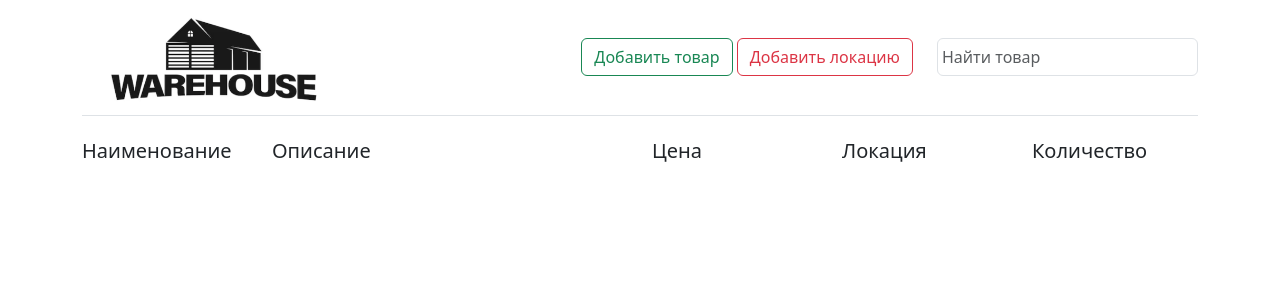
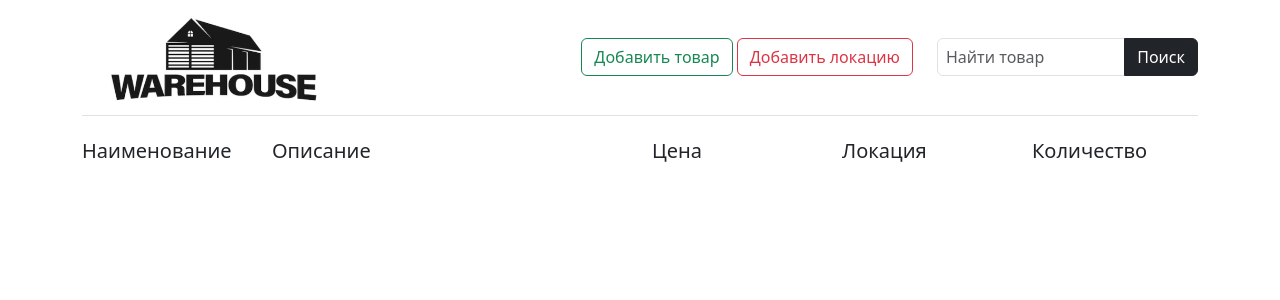
Before and after one commit to SrgMarkov/flask_warehouse, a Flask app: page / in a window 1280 px wide. Shown: the top 300 px of the page. Run offline with Flask 3, Linux system fonts and the light colour scheme; some libraries are stand-ins or nearby versions.

Commit message:
add search

```diff
--- a/main.py
+++ b/main.py
@@ -34,11 +34,12 @@ class Inventory(db.Model):
 
 
 def add_product(form_data):
-    name = form_data['name']
+    name = form_data['name'].lower()
     description = form_data['description']
     price = form_data['price']
     location = form_data['product_location']
     quantity = form_data['quantity']
+    #TODO Add serializer for price and quantity
 
     product = Products(name=name, description=description, price=price)
     try:
@@ -70,6 +71,8 @@ def add_location(form_data):
 
 @app.route('/', methods=['GET', 'POST'])
 def index():
+    inventory = Inventory.query.all()
+    locations = Locations.query.all()
     if request.method == 'POST':
         print(request.form)
         if 'name' in request.form:
@@ -78,8 +81,11 @@ def index():
         if 'location' in request.form:
             add_location(request.form)
             return redirect('/')
-    inventory = Inventory.query.all()
-    locations = Locations.query.all()
+        if 'search' in request.form:
+            search = request.form['search'].lower()
+            inventory = db.session.query(Inventory)\
+                .join(Products, Products.id == Inventory.product_id)\
+                .filter(Products.name.contains(search))
     return render_template('index.html', inventory=inventory, locations=locations)
 
 
--- a/templates/base.html
+++ b/templates/base.html
@@ -67,8 +67,9 @@
         </div>
         <div class="col-3">
             <form method="post" id="searchform" name="searchform">
-                <div class="input-group aos-init aos-animate" data-aos="fade-down" data-aos-delay="650">
-                    <input type="search" id="search" name="search" placeholder="Найти товар" class="form-control border-start-5 border-dark-5 ps-1">
+                <div class="input-group aos-init aos-animate border-1" data-aos="fade-down" data-aos-delay="650">
+                    <input type="search" id="search" name="search" placeholder="Найти товар" class="form-control border-start-5 border-dark-5 ps-2">
+                    <button type="submit" class="btn btn-dark">Поиск</button>
                 </div>
             </form>
         </div>
```
